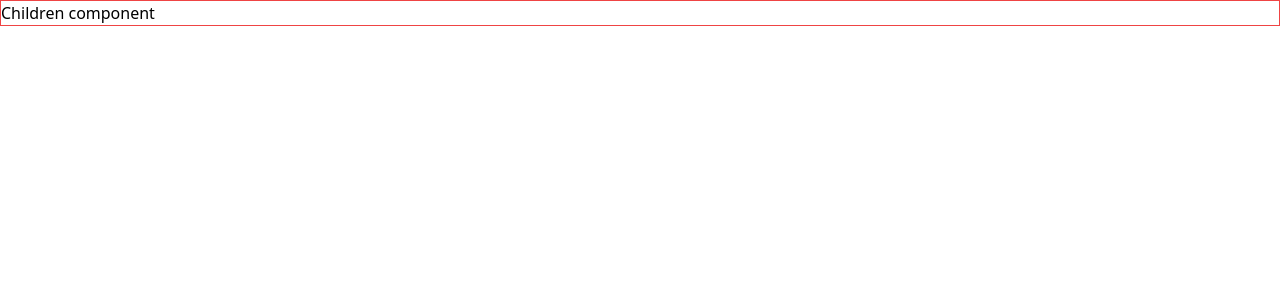
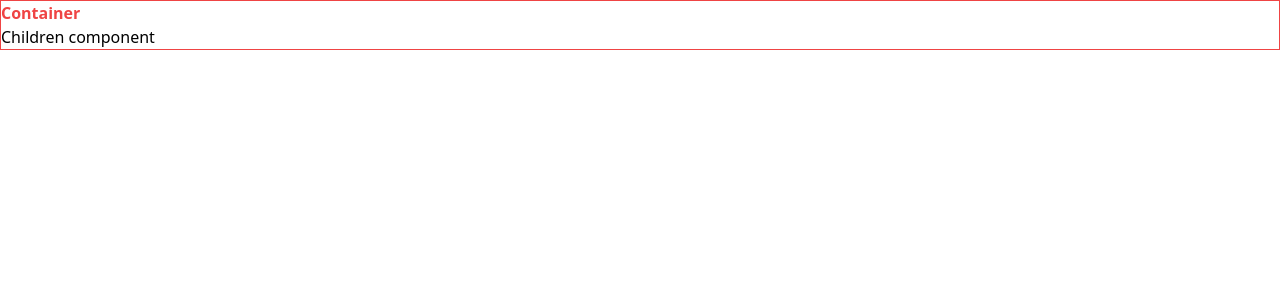
Before and after one commit to georgev-97/react-stack, a React (Create React App) app: page / in a window 1280 px wide. Shown: the top 300 px of the page. Built offline with nearby package versions, Linux system fonts and the light colour scheme.

Commit message:
feat: add title

```diff
--- a/src/App.jsx
+++ b/src/App.jsx
@@ -4,7 +4,7 @@ import Container from "./Container";
 export class App extends React.Component{
     render(){
         return (
-            <Container>
+            <Container title="Container">
                 <h1>Children component</h1>
             </Container>
         )
--- a/src/Container.jsx
+++ b/src/Container.jsx
@@ -2,7 +2,12 @@ import React, { Component } from "react";
 
 export class Container extends Component {
   render() {
-    return <div className="bg-white border border-red-500">{this.props.children}</div>;
+    return (
+      <div className="bg-white border border-red-500">
+        <h1 className="font-extrabold text-red-500">{this.props.title}</h1>
+        {this.props.children}
+      </div>
+    );
   }
 }
 
```
